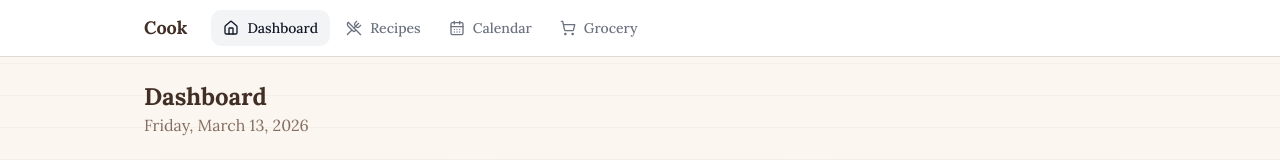
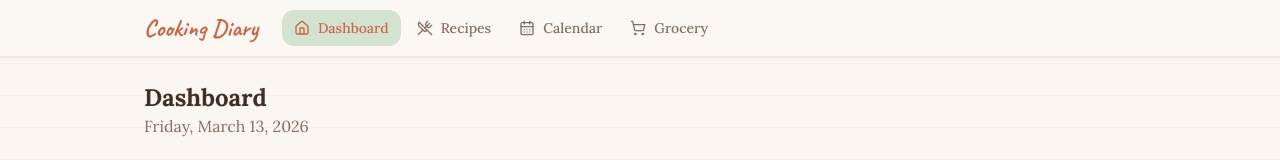
Before and after one commit to kyokosawada/cooking-diaries, a Next.js app: page / in a window 1280 px wide. Shown: the top 160 px of the page. Built offline with nearby package versions, Linux system fonts and the light colour scheme; no server answers; the database is empty.

Commit message:
feat: restyle nav with Cooking Diary branding and warm colors

```diff
--- a/src/components/nav.tsx
+++ b/src/components/nav.tsx
@@ -16,10 +16,10 @@ export function Nav() {
   const pathname = usePathname()
 
   return (
-    <nav className="border-b bg-white">
+    <nav className="border-b-2 border-border/50 bg-card">
       <div className="mx-auto flex h-14 max-w-5xl items-center justify-between px-4 sm:justify-start sm:gap-6">
-        <Link href="/" className="text-lg font-bold">
-          Cook
+        <Link href="/" className="font-display text-2xl font-bold text-primary">
+          Cooking Diary
         </Link>
         <div className="flex gap-1">
           {links.map(({ href, label, icon: Icon }) => (
@@ -27,10 +27,10 @@ export function Nav() {
               key={href}
               href={href}
               className={cn(
-                'flex items-center gap-2 rounded-md px-2 py-2 text-sm font-medium transition-colors hover:bg-gray-100 sm:px-3',
+                'flex items-center gap-2 rounded-lg px-2 py-2 text-sm font-medium transition-colors hover:bg-accent sm:px-3',
                 pathname === href
-                  ? 'bg-gray-100 text-gray-900'
-                  : 'text-gray-500'
+                  ? 'bg-accent text-primary'
+                  : 'text-muted-foreground'
               )}
             >
               <Icon className="h-4 w-4" />
```
